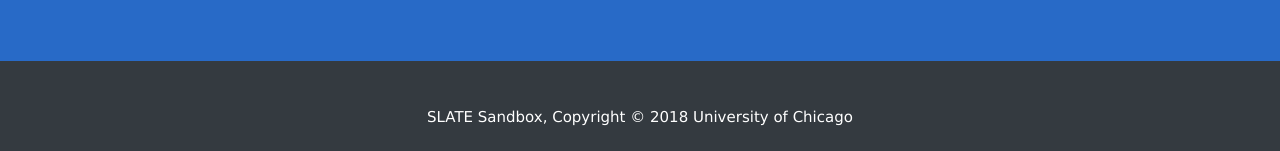
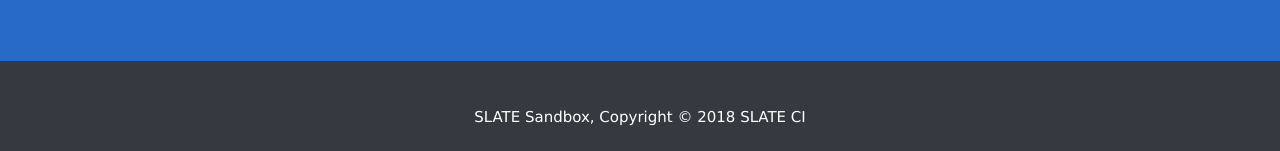
Before and after one commit to slateci/sandbox-portal, a Flask app: page / in a window 1280 px wide. Shown: the part 649-800 px from the top of the page. Run offline with Flask 2, Linux system fonts and the light colour scheme; some libraries are stand-ins or nearby versions.

Commit message:
i dont tihnk we want this copyright UoC explicitly.

```diff
--- a/portal/templates/footer.html
+++ b/portal/templates/footer.html
@@ -1,7 +1,7 @@
 <!-- Footer -->
 <footer class="py-5 bg-dark">
   <div class="container">
-    <p class="m-0 text-center text-white">SLATE Sandbox, Copyright &copy; 2018 University of Chicago</p>
+    <p class="m-0 text-center text-white">SLATE Sandbox, Copyright &copy; 2018 SLATE CI</p>
   </div>
 </footer>
 
```
